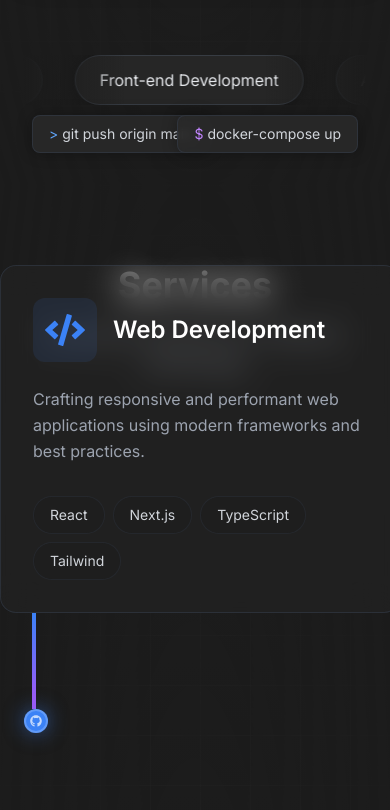
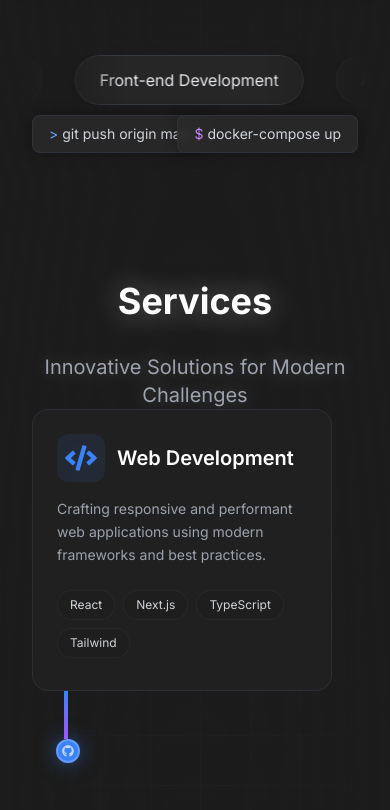
Before and after one commit to alexandre-amaral/portfolio, a Next.js app: page / in a window 390 px wide. Shown: the part 1109-1919 px from the top of the page. Built offline with nearby package versions, Linux system fonts and the light colour scheme.

Commit message:
correções services

```diff
--- a/app/components/Navigation.tsx
+++ b/app/components/Navigation.tsx
@@ -44,12 +44,12 @@
 
   return (
     <nav className="fixed top-0 left-0 right-0 z-50 transition-all duration-300">
-      <div className="mx-auto px-4 py-4">
+      <div className="mx-auto px-4 py-4 md:py-6">
         <div className="backdrop-blur-md bg-[#1C1C1C]/90 rounded-2xl
                      border border-gray-700/30 shadow-[0_0_30px_rgba(0,0,0,0.3)]
                      transition-all duration-300 hover:bg-[#1C1C1C]/95
                      hover:border-gray-600/50 hover:shadow-[0_0_40px_rgba(0,0,0,0.4)]">
-          <div className="relative flex items-center justify-between h-16 px-4">
+          <div className="relative flex items-center justify-between h-14 md:h-16 px-4">
             {/* Logo/Name */}
             <div className="flex-shrink-0">
               <a href="#" className="text-white font-bold text-xl
@@ -122,7 +122,7 @@
           {/* Mobile Navigation Menu */}
           {isMobileMenuOpen && (
             <div className="md:hidden border-t border-gray-700/30 mt-2">
-              <div className="flex flex-col space-y-2 p-4">
+              <div className="flex flex-col space-y-1 p-3">
                 {navItems.map((item) => (
                   <a
                     key={item.id}
--- a/app/components/Services.tsx
+++ b/app/components/Services.tsx
@@ -252,7 +252,7 @@
   return (
     <div
       ref={sectionRef}
-      className="relative bg-[#1C1C1C] overflow-hidden"
+      className="relative bg-[#1C1C1C] overflow-hidden py-24 md:py-32"
     >
       {/* Background Pattern with Parallax */}
       <motion.div
@@ -265,7 +265,7 @@
       {/* Main Container */}
       <div
         ref={containerRef}
-        className="min-h-screen relative"
+        className="relative min-h-[calc(100vh-8rem)] md:h-[calc(100vh-12rem)]"
       >
         {/* Section Header */}
         <motion.div
@@ -273,9 +273,9 @@
           whileInView={{ opacity: 1, y: 0 }}
           viewport={{ once: true }}
           transition={{ duration: 0.8, ease: "easeOut" }}
-          className="text-center py-20"
+          className="text-center mb-24 md:mb-16 px-4 relative"
         >
-          <h2 className="text-4xl md:text-5xl font-bold mb-4 title-glow text-white">
+          <h2 className="text-4xl md:text-5xl font-bold mb-8 title-glow text-white">
             {t.title}
           </h2>
           <p className="text-xl text-gray-400 subtitle-glow">
@@ -298,7 +298,7 @@
         {/* Cards Container */}
         <div
           ref={cardsRef}
-          className="flex space-x-24"
+          className="flex space-x-32 px-8 md:px-16 pb-32"
         >
           {t.services.map((service, index) => {
             const Icon = service.icon;
@@ -308,12 +308,12 @@
               <div
                 key={index}
                 ref={setRef(index)}
-                className={`relative flex-shrink-0 w-[400px] ${isEven ? '-translate-y-48' : 'translate-y-48'}`}
+                className={`relative flex-shrink-0 w-[300px] md:w-[400px] ${isEven ? '-translate-y-24 md:-translate-y-32' : 'translate-y-24 md:translate-y-32'}`}
               >
                 {/* Connecting Line to Main Branch */}
                 <div
                   className={`absolute connecting-line h-1
-                              ${isEven ? 'top-[calc(100%+96px)] left-8' : 'bottom-[calc(100%+96px)] left-8'}
+                              ${isEven ? 'top-[calc(100%+48px)] md:top-[calc(100%+96px)] left-8' : 'bottom-[calc(100%+48px)] md:bottom-[calc(100%+96px)] left-8'}
                               w-32`}
                   style={{
                     background: 'linear-gradient(to right, #3B82F6, #8B5CF6)',
@@ -327,12 +327,12 @@
                 <div
                   className={`absolute branch-line w-1 bg-gradient-to-b from-blue-500 to-purple-500
                               ${isEven ? 'top-full left-8' : 'bottom-full left-8'}
-                              h-24`}
+                              h-12 md:h-24`}
                 />
 
                 {/* Branch Dot with Pulse Effect */}
                 <div
-                  className={`absolute ${isEven ? 'top-[calc(100%+96px)]' : 'bottom-[calc(100%+96px)]'} left-6`}
+                  className={`absolute ${isEven ? 'top-[calc(100%+48px)] md:top-[calc(100%+96px)]' : 'bottom-[calc(100%+48px)] md:bottom-[calc(100%+96px)]'} left-6`}
                 >
                   <div className="relative">
                     <div
@@ -351,22 +351,22 @@
                 {/* Card Content */}
                 <div
                   className="branch-content bg-[#2A2A2A]/40 backdrop-blur-lg rounded-2xl
-                             border border-gray-700/50 p-8 h-full
+                             border border-gray-700/50 p-6 md:p-8 h-full
                              hover:border-blue-500/50 hover:shadow-[0_0_30px_rgba(59,130,246,0.3)]
                              transition-all duration-500 group"
                 >
-                  <div className="flex items-center mb-6">
-                    <div className="p-3 bg-blue-500/10 rounded-xl mr-4">
-                      <Icon className="w-10 h-10 text-blue-500 group-hover:text-blue-400 transition-colors" />
+                  <div className="flex items-center mb-4 md:mb-6">
+                    <div className="p-2 md:p-3 bg-blue-500/10 rounded-xl mr-3 md:mr-4">
+                      <Icon className="w-8 h-8 md:w-10 md:h-10 text-blue-500 group-hover:text-blue-400 transition-colors" />
                     </div>
-                    <h3 className="text-2xl font-semibold text-white">{service.title}</h3>
+                    <h3 className="text-xl md:text-2xl font-semibold text-white">{service.title}</h3>
                   </div>
-                  <p className="text-gray-400 mb-8 leading-relaxed">{service.description}</p>
+                  <p className="text-gray-400 mb-6 md:mb-8 leading-relaxed text-sm md:text-base">{service.description}</p>
                   <div className="flex flex-wrap gap-2">
                     {service.technologies.map((tech, techIndex) => (
                       <span
                         key={techIndex}
-                        className="px-4 py-2 bg-[#1C1C1C]/50 text-gray-300 text-sm
+                        className="px-3 md:px-4 py-1.5 md:py-2 bg-[#1C1C1C]/50 text-gray-300 text-xs md:text-sm
                                  rounded-full border border-gray-700/30
                                  hover:bg-blue-500/10 hover:border-blue-500/50
                                  transition-all duration-300"
```
Also changed, not shown: app/components/Hero.tsx (line endings or trailing spaces).
